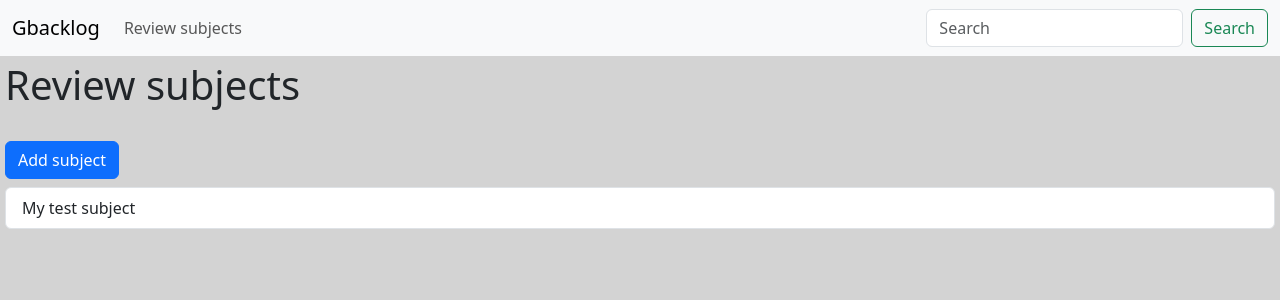
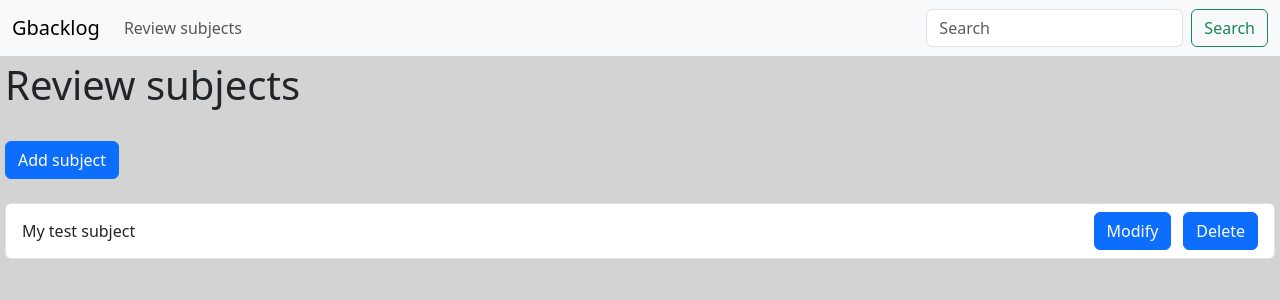
Before and after one commit to tomaslinden/gbacklog_ui, a React (Vite) app: page /subjects in a window 1280 px wide. Shown: the top 300 px of the page. Built offline with nearby package versions, Linux system fonts and the light colour scheme.

Commit message:
Add placeholder buttons for upcoming functionality
Edit subject
Delete subject

```diff
--- a/src/components/Subjects.jsx
+++ b/src/components/Subjects.jsx
@@ -24,9 +24,25 @@ const Subjects = ({ subjectService }) => {
                 <button type="button" className="btn btn-primary mt-4">Add subject</button>
             </Link>
 
-            <ul className="list-group mt-2">
+            <ul className="list-group mt-4">
                 {subjects.map(subject =>
-                    <li key={subject.id} className="list-group-item">{subject.name}</li>
+                    <li key={subject.id} className="list-group-item">
+                        {/* <div style={{display: 'flex', justifyContent: 'space-between'}}>
+                            <div>{subject.name}</div>
+                            <div>
+                                <button type="button" className="btn btn-primary mt-4">Modify</button>
+                                <button type="button" className="btn btn-primary mt-4">Delete</button>
+                            </div>
+                        </div> */}
+                        <div class="d-flex justify-content-between">
+                            <div className="d-flex align-items-center">{subject.name}</div>
+                            <div className="p-2"></div>
+                            <div>
+                                <button className="btn btn-primary me-md-2" style={{position: 'relative', left:"-4px"}} type="button">Modify</button>
+                                <button className="btn btn-primary" type="button">Delete</button>
+                            </div>
+                        </div>
+                    </li>
                 )}
             </ul>
         </>
```
